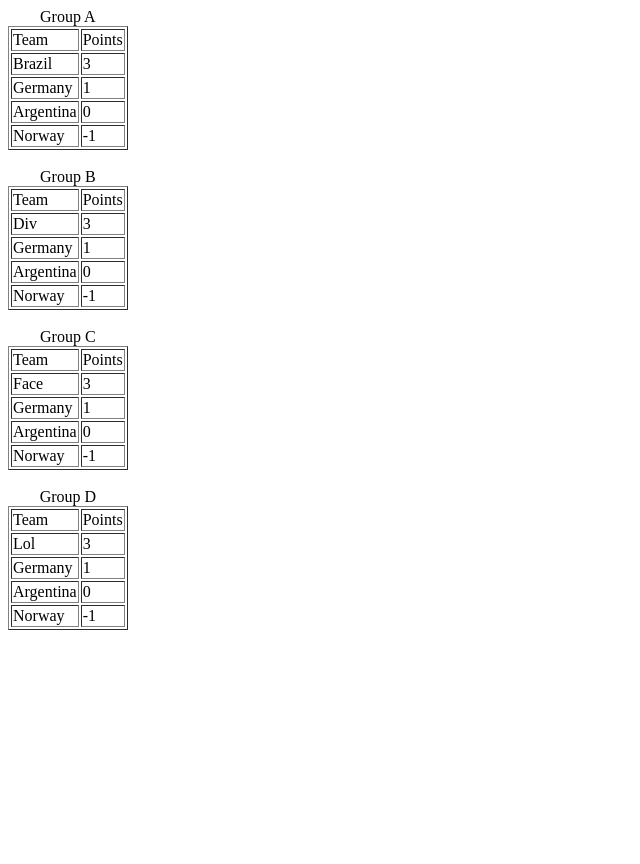
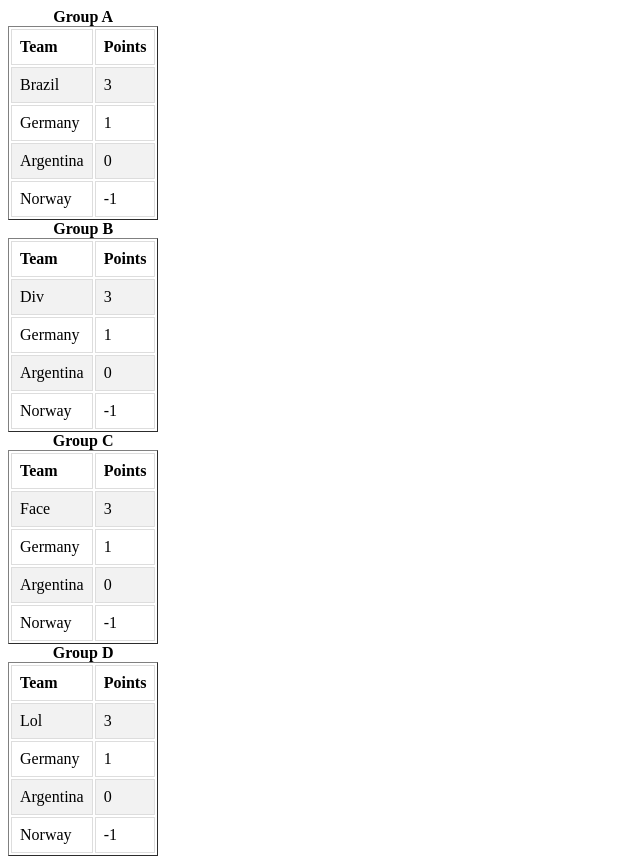
Before and after one commit to StefanEllenberger/bakrommet, a React (Create React App) app in the folder bakrommet/: page / in a window 1280 px wide. Shown: the whole page, without its empty margins (0-640 px from the left). Before the commit the page ends 800 px from the top, so only its background shows below. Built offline with nearby package versions, Linux system fonts and the light colour scheme.

Commit message:
css changes

```diff
--- a/bakrommet/src/App.css
+++ b/bakrommet/src/App.css
@@ -0,0 +1,6 @@
+td, th {
+    border: 1px solid #ddd;
+    padding: 8px;
+}
+
+tr:nth-child(even){background-color: #f2f2f2;}
--- a/bakrommet/src/App.js
+++ b/bakrommet/src/App.js
@@ -36,20 +36,12 @@ class App extends Component {
 
 
 render(){
-    const r = JSON.stringify(this.state.teams);
-    console.log(r);
-
     return (
       <div className="App">
         <Group groupLetter = "A" teams={this.state.groupA}/>
-        <br/>
         <Group groupLetter = "B" teams={this.state.groupB}/>
-        <br/>
         <Group groupLetter = "C" teams={this.state.groupC}/>
-        <br/>
         <Group groupLetter = "D" teams={this.state.groupD}/>
-        <br/>
-
       </div>
     );
   }
--- a/bakrommet/src/Components/Group.js
+++ b/bakrommet/src/Components/Group.js
@@ -14,11 +14,11 @@ class Group extends Component {
     return (
       <div className="Teams">
         <table border="1">
-        <caption>Group {this.props.groupLetter}</caption>
+        <caption><strong>Group {this.props.groupLetter}</strong></caption>
         <tbody>
           <tr>
-          <td>Team</td>
-          <td>Points</td>
+          <td><strong>Team</strong></td>
+          <td><strong>Points</strong></td>
           </tr>
           {teams}
           </tbody>
--- a/bakrommet/src/index.css
+++ b/bakrommet/src/index.css
@@ -2,4 +2,5 @@ body {
   margin: 0;
   padding: 0;
   font-family: sans-serif;
+  background-color: coral;
 }
```
